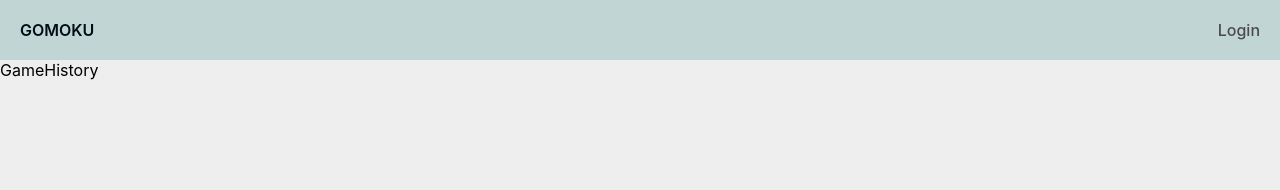
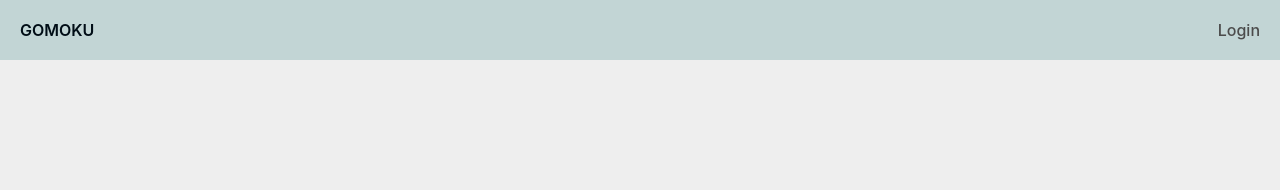
Before and after one commit to bethebikash/gomoku-react, a React (Create React App) app: page /game-history in a window 1280 px wide. Shown: the top 190 px of the page. Built offline with nearby package versions, Linux system fonts and the light colour scheme.

Commit message:
game histort shown in the list

```diff
--- a/src/pages/Game/index.tsx
+++ b/src/pages/Game/index.tsx
@@ -1,6 +1,20 @@
 import React, { useState, useRef, useEffect, useCallback } from 'react';
 import './style.css'
 import { useNavigate } from 'react-router-dom';
+
+export interface IGameDetails {
+  size: number;
+  gameNumber: number;
+  date: string;
+  result: string;
+  moves: Move[];
+}
+
+interface Move {
+  row: number;
+  col: number;
+  player: number;
+}
 
 enum StoneColor {
   None,
@@ -196,7 +210,7 @@ const Game: React.FC = () => {
   };
 
   const saveGameDetails = (result: string, moves: { row: number; col: number; player: StoneColor }[]) => {
-    const gameDetails = {
+    const gameDetails: IGameDetails = {
       size: boardSize,
       gameNumber: new Date().getTime(), // You can use a timestamp as a unique game number
       date: new Date().toLocaleString(),
@@ -205,7 +219,7 @@ const Game: React.FC = () => {
     };
 
     // Get existing games from localStorage or initialize an empty array
-    const existingGames = JSON.parse(localStorage.getItem('games') || '[]');
+    const existingGames: IGameDetails[] = JSON.parse(localStorage.getItem('games') || '[]');
 
     // Add the new game details to the existing list
     existingGames.push(gameDetails);
@@ -219,7 +233,7 @@ const Game: React.FC = () => {
       const lastMove = moves[moves.length - 1]; // Get the last move
       const winResult = checkWin(lastMove.row, lastMove.col);
       if (winResult !== null) {
-        saveGameDetails(`${winResult === StoneColor.Black ? 'Black' : 'White'} wins`, moves);
+        saveGameDetails(`${winResult === StoneColor.Black ? 'Black' : 'White'}`, moves);
         navigate('/game-history');
       } else if (isDraw()) {
         saveGameDetails("Draw", moves);
--- a/src/pages/GameHistory/index.tsx
+++ b/src/pages/GameHistory/index.tsx
@@ -1,8 +1,28 @@
-import React from 'react'
+import { useNavigate } from 'react-router-dom';
+import { IGameDetails } from '../Game';
+import './style.css'
 
 const GameHistory = () => {
+  const navigate = useNavigate();
+
+  const gameDetails: IGameDetails[] = JSON.parse(localStorage.getItem('games') || '[]');
+
+  const viewGameHistory = (id: number) => {
+    navigate(`/game-log/${id}`);
+  }
+
   return (
-    <div>GameHistory</div>
+    <div className='history-container'>
+      {gameDetails.map((game, index) => (
+        <div className='game-info-wrapper' key={game.gameNumber}>
+          <h4 className='game-info'> {`GAME #${index + 1} @${game.date},  ${game.result === 'Draw' ? 'Game is a draw' : 'Winner: ' + game.result}`}</h4>
+          <button className='btn' onClick={() => viewGameHistory(game.gameNumber)}>
+            View Game Log
+          </button>
+        </div>
+      ))}
+
+    </div>
   )
 }
 
--- /dev/null
+++ b/src/pages/GameHistory/style.css
@@ -0,0 +1,27 @@
+.history-container {
+  width: 100%;
+  padding: 40px 20px;
+  display: flex;
+  flex-direction: column;
+  gap: 12px;
+  justify-content: center;
+  align-items: center;
+}
+
+.game-info-wrapper {
+  width: 100%;
+  max-width: 800px;
+  padding: 20px;
+  display: flex;
+  gap: 20px;
+  justify-content: space-between;
+  align-items: center;
+  background-color: #d9e4eb;
+  border: 2px solid #5dabdb;
+  border-radius: 4px;
+}
+
+.game-info {
+  color: #1e1e1e;
+  font-weight: 500;
+}
```
